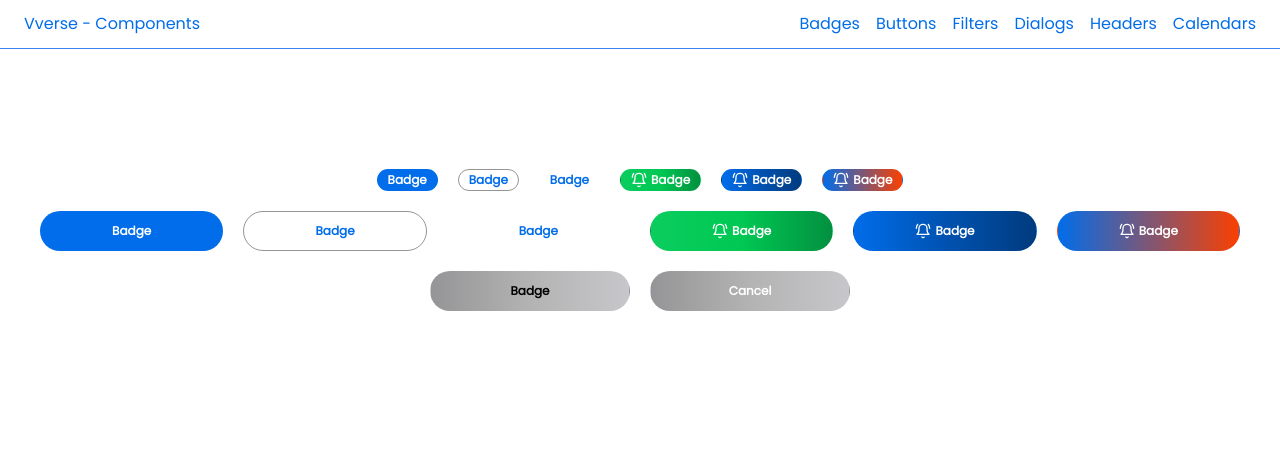
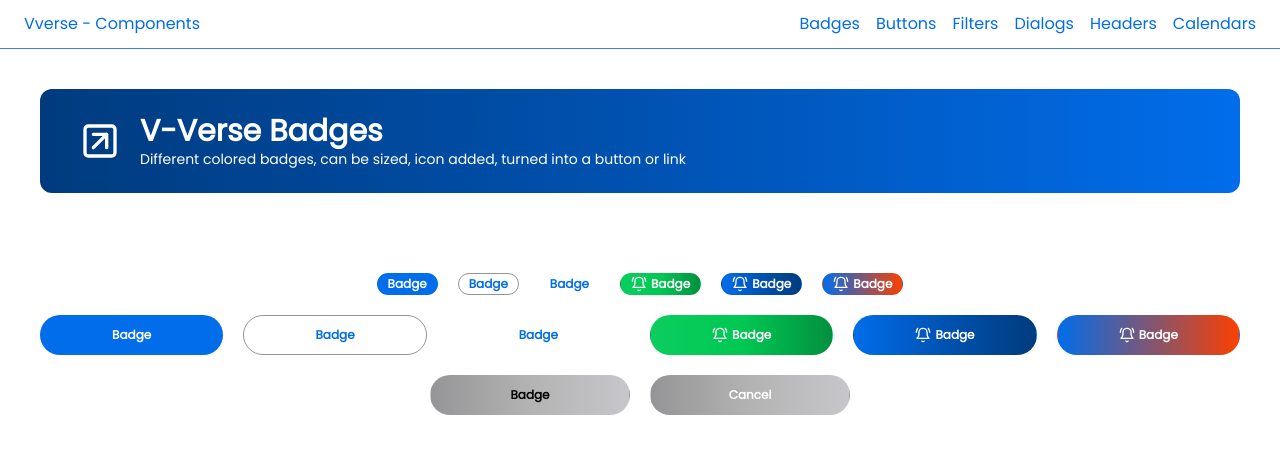
Before and after one commit to RabGH/vverse-components, a Next.js app: page /badges in a window 1280 px wide. Shown: the top 454 px of the page. Built offline with nearby package versions, Linux system fonts and the light colour scheme.

Commit message:
Add headings to each page, slight tweaks on each

```diff
--- a/app/(dashboard)/(routes)/badges/page.tsx
+++ b/app/(dashboard)/(routes)/badges/page.tsx
@@ -1,9 +1,18 @@
 import { VBadges } from "@/components/badges/v-badge";
+import Heading from "@/components/nav/heading";
+import { ArrowUpRightSquare } from "lucide-react";
 import React from "react";
 
 const BadgePage = () => {
   return (
     <div>
+      <Heading
+        title={"V-Verse Badges"}
+        description={
+          "Different colored badges, can be sized, icon added, turned into a button or link"
+        }
+        icon={ArrowUpRightSquare}
+      />
       <VBadges />
     </div>
   );
--- a/app/(dashboard)/(routes)/buttons/page.tsx
+++ b/app/(dashboard)/(routes)/buttons/page.tsx
@@ -8,9 +8,18 @@ import { NewPostButton } from "@/components/posts/new-post-button";
 import { PlusSquare, PenSquare, UserPlus, Newspaper } from "lucide-react";
 
 import { CreatePostButton } from "@/components/posts/create-post-button";
+import Heading from "@/components/nav/heading";
 
 export default function ButtonPage() {
   return (
+    <div>
+      <Heading
+        title={"Buttons"}
+        description={
+          "Button variants, checkboxes, radios, custom buttons with icons"
+        }
+        icon={Newspaper}
+      />
       <div className="flex items-center h-full flex-col space-y-10 m-10">
         <div className="space-x-5">
           <Button variant="default">Default</Button>
@@ -43,7 +52,11 @@ export default function ButtonPage() {
           <NewPostButton icon={PenSquare} label={"New Blog Post"} link={""} />
         </div>
         <div className="">
-        <NewPostButton icon={PlusSquare} label={"New Social Post"} link={""} />
+          <NewPostButton
+            icon={PlusSquare}
+            label={"New Social Post"}
+            link={""}
+          />
         </div>
         <div className="">
           <NewPostButton icon={UserPlus} label={"New Social Group"} link={""} />
@@ -59,5 +72,6 @@ export default function ButtonPage() {
           />
         </div>
       </div>
+    </div>
   );
 }
--- a/app/(dashboard)/(routes)/calendars/page.tsx
+++ b/app/(dashboard)/(routes)/calendars/page.tsx
@@ -1,9 +1,17 @@
 import { CalendarDemo } from "@/components/calendars/default-calendar";
 import { DatePickerWithRange } from "@/components/calendars/range-calendar";
+import Heading from "@/components/nav/heading";
+import { CalendarDays } from "lucide-react";
 import React from "react";
 
 const CalendarPage = () => {
   return (
+    <div>
+      <Heading
+        title={"Calendars"}
+        description={"Calendars, single line calendars, range calendars"}
+        icon={CalendarDays}
+      />
       <div className="justify-center flex">
         <div className="flex flex-col w-fit gap-4">
           <div>
@@ -14,6 +22,7 @@ const CalendarPage = () => {
           </div>
         </div>
       </div>
+    </div>
   );
 };
 
--- a/app/(dashboard)/(routes)/dialogs/page.tsx
+++ b/app/(dashboard)/(routes)/dialogs/page.tsx
@@ -1,9 +1,19 @@
 import { PopoverAnnouncement } from "@/components/dialogs/popover-announcements";
 import { DialogVAnnouncement } from "@/components/dialogs/dialog-v-announcement";
 import { DialogVInputAnnouncement } from "@/components/dialogs/dialog-v-announcement-input";
+import Heading from "@/components/nav/heading";
+import { Megaphone } from "lucide-react";
 
 const PopOverPage = () => {
   return (
+    <div>
+      <Heading
+        title={"Dialogs"}
+        description={
+          "Dialog pop-ups, can contain forms, toast notifcations, login, etc.."
+        }
+        icon={Megaphone}
+      />
       <div className="flex justify-center flex-col items-center space-y-10">
         <div className="space-x-2">
           <PopoverAnnouncement />
@@ -24,6 +34,7 @@ const PopOverPage = () => {
           />
         </div>
       </div>
+    </div>
   );
 };
 
--- a/app/(dashboard)/(routes)/filters/page.tsx
+++ b/app/(dashboard)/(routes)/filters/page.tsx
@@ -4,11 +4,21 @@ import { FilterFilledLarge } from "@/components/filters/lg-filled-filter";
 import { FilterOutlineLarge } from "@/components/filters/lg-outline-filter";
 import { FilterFilledSmall } from "@/components/filters/sm-filled-filter";
 import { FilterOutlineSmall } from "@/components/filters/sm-outline-filter";
+import Heading from "@/components/nav/heading";
 
 import { categories } from "@/constants";
+import { ArrowDownAZ } from "lucide-react";
 
 const FilterPage = () => {
   return (
+    <div>
+      <Heading
+        title={"Filters"}
+        description={
+          "Filter bars, size, color, and variants can be changed, icons, etc.."
+        }
+        icon={ArrowDownAZ}
+      />
       <div className="flex flex-col items-center h-full space-y-5 pt-3">
         <div className="flex flex-row space-x-5 ">
           <FilterOutlineLarge
@@ -53,6 +63,7 @@ const FilterPage = () => {
           />
         </div>
       </div>
+    </div>
   );
 };
 
--- a/app/(dashboard)/(routes)/headers/page.tsx
+++ b/app/(dashboard)/(routes)/headers/page.tsx
@@ -1,7 +1,18 @@
+import Heading from "@/components/nav/heading";
+import { Heading1 } from "lucide-react";
 import React from "react";
 
 const HeaderPage = () => {
-  return <div>HeaderPage</div>;
+  return (
+    <div>
+      <Heading
+        title={"Headers"}
+        description={"Headings for different pages."}
+        icon={Heading1}
+      />
+      <div></div>
+    </div>
+  );
 };
 
 export default HeaderPage;
--- a/components/calendars/range-calendar.tsx
+++ b/components/calendars/range-calendar.tsx
@@ -1,18 +1,18 @@
-"use client"
+"use client";
 
-import * as React from "react"
-import { addDays, format } from "date-fns"
-import { Calendar as CalendarIcon } from "lucide-react"
-import { DateRange } from "react-day-picker"
+import * as React from "react";
+import { addDays, format } from "date-fns";
+import { Calendar as CalendarIcon } from "lucide-react";
+import { DateRange } from "react-day-picker";
 
-import { cn } from "@/lib/utils"
-import { Button } from "@/components/ui/button"
-import { Calendar } from "@/components/ui/calendar"
+import { cn } from "@/lib/utils";
+import { Button } from "@/components/ui/button";
+import { Calendar } from "@/components/ui/calendar";
 import {
   Popover,
   PopoverContent,
   PopoverTrigger,
-} from "@/components/ui/popover"
+} from "@/components/ui/popover";
 
 export function DatePickerWithRange({
   className,
@@ -20,7 +20,7 @@ export function DatePickerWithRange({
   const [date, setDate] = React.useState<DateRange | undefined>({
     from: new Date(2022, 0, 20),
     to: addDays(new Date(2022, 0, 20), 20),
-  })
+  });
 
   return (
     <div className={cn("grid gap-2", className)}>
@@ -56,10 +56,10 @@ export function DatePickerWithRange({
             defaultMonth={date?.from}
             selected={date}
             onSelect={setDate}
-            numberOfMonths={2}
+            numberOfMonths={1}
           />
         </PopoverContent>
       </Popover>
     </div>
-  )
+  );
 }
--- a/components/dialogs/dialog-v-announcement-input.tsx
+++ b/components/dialogs/dialog-v-announcement-input.tsx
@@ -28,7 +28,7 @@ export function DialogVInputAnnouncement({
   return (
     <Dialog>
       <DialogTrigger asChild>
-        <Button variant="default" className="w-fit">
+        <Button variant="outline" className="w-fit">
           {buttonTitle}
         </Button>
       </DialogTrigger>
--- a/components/nav/heading.tsx
+++ b/components/nav/heading.tsx
@@ -5,25 +5,22 @@ interface HeadingProps {
   title: string;
   description: string;
   icon: LucideIcon;
-  iconColor?: string;
-  bgColor?: string;
 }
 
-const Heading = ({
-  title,
-  description,
-  icon: Icon,
-  iconColor,
-  bgColor,
-}: HeadingProps) => {
+const Heading = ({ title, description, icon: Icon }: HeadingProps) => {
   return (
-    <div className="px-4 lg:px-8 flex items-center gap-x-3 mb-8">
-      <div className={cn("p-2 w-fit rounded-md", bgColor)}>
-        <Icon className={cn("w-10 h-10", iconColor)} />
+    <div
+      className={`px-4 lg:px-8 flex items-center gap-x-3 mb-8 border-transparent
+      rounded-xl p-6 vBlue text-white`}
+    >
+      <div className="p-2 w-fit rounded-md">
+        <Icon className="w-10 h-10" />
       </div>
       <div>
         <h2 className="text-3xl font-bold">{title}</h2>
-        <p className="text-sm text-muted-foreground">{description}</p>
+        <p className="text-sm text-muted-foreground text-white">
+          {description}
+        </p>
       </div>
     </div>
   );
--- a/components/nav/landing-navbar.tsx
+++ b/components/nav/landing-navbar.tsx
@@ -4,7 +4,7 @@ import { ArrowRightCircle } from "lucide-react";
 
 const LandingNavbar = () => {
   return (
-    <div className="text-center space-x-4">
+    <div className="grid grid-cols-2 md:grid-cols-3 gap-3 text-center">
       <NewPostButton
         icon={ArrowRightCircle}
         label={"Buttons"}
```
Lines whose indentation alone changed are shown as unchanged.
